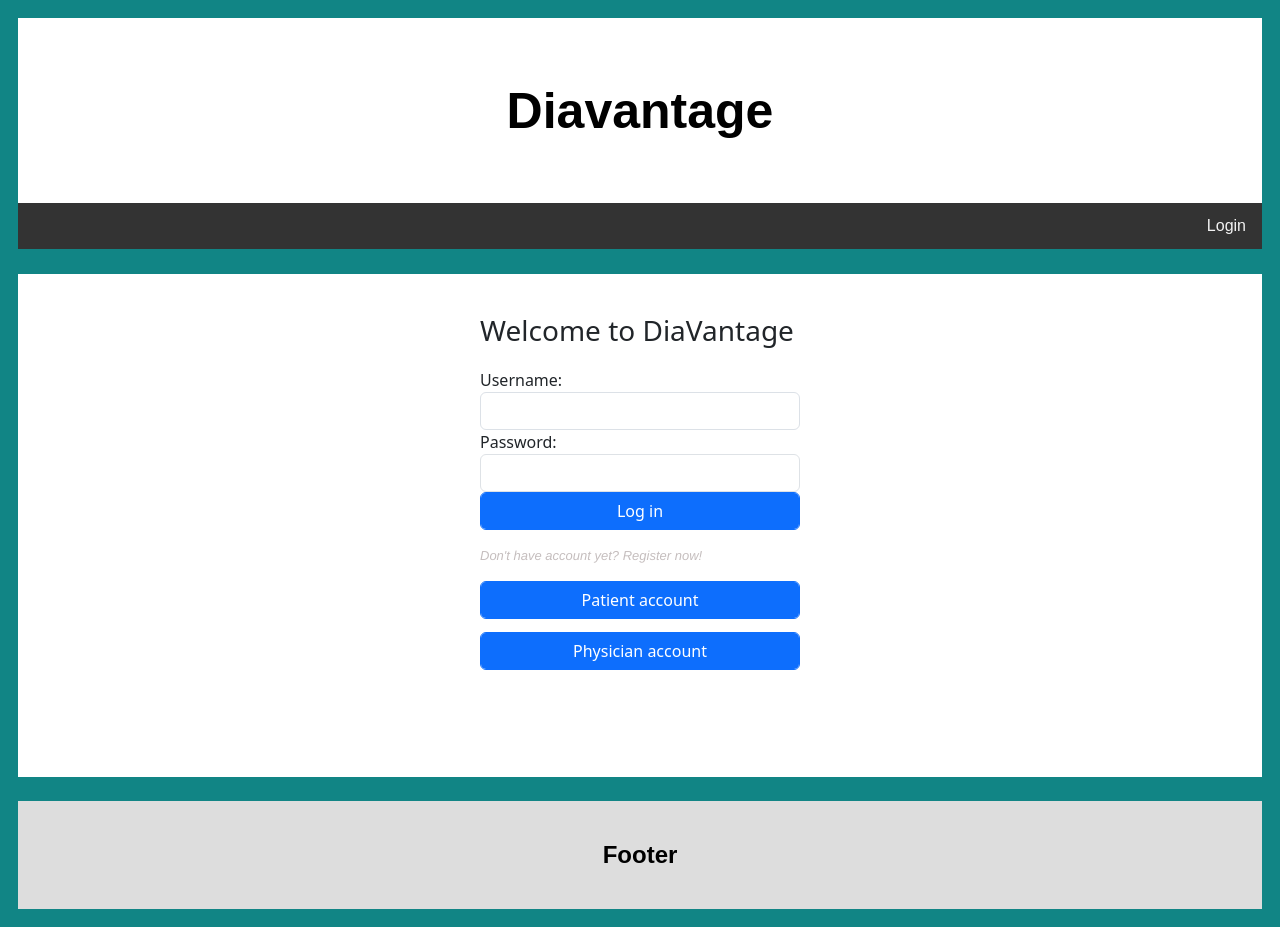
After one commit to orlowskik/diavantage, a Django app: page /login/ in a window 1280 px wide. The commit adds this page. Run offline with Django 5.2, Linux system fonts and the light colour scheme; parts of the project's set-up code (start-up, migrations or seed data) failed here and were passed over; some libraries are stand-ins or nearby versions.

Commit message:
Unified registration views. Created iframe to attach login/registration process into basic template.

```diff
--- a/diavantage/urls.py
+++ b/diavantage/urls.py
@@ -23,8 +23,8 @@
 
 
 from diaweb.views import PatientViewSet, PhysicianViewSet, AddressViewSet, GlucoseViewSet, BloodViewSet, \
-    AppointmentViewSet, ReceptionViewSet, LoginPageView, PatientRegistrationView, PhysicianRegistrationView, \
-    PatientListView, BasicPageView
+    AppointmentViewSet, ReceptionViewSet, LoginPageView, \
+    PatientListView, BasicPageView, naked_login_view, naked_registration_view
 
 router = routers.DefaultRouter()
 router.register(r'patients', PatientViewSet)
@@ -37,13 +37,13 @@
 urlpatterns = [
     path('admin/', admin.site.urls),
     path('rest-auth/', include('dj_rest_auth.urls')),
-    path('index/', include(router.urls)),
+    path('api/', include(router.urls)),
     path('api-auth/', include('rest_framework.urls', namespace='rest_framework')),
 
 
-    path('w/', BasicPageView.as_view(), name='w'),
-    path('', LoginPageView.as_view(), name='login'),
-    path('patient_registration/' , PatientRegistrationView.as_view() , name='patient-registration'),
+    path('', BasicPageView.as_view(), name='index'),
+    path('login/', LoginPageView.as_view(), name='login'),
+    path('naked_login/', naked_login_view, name='naked_login'),
+    path('naked_registration/<registration_type>/' , naked_registration_view , name='naked-registration'),
     path('patient_list/' , PatientListView.as_view() , name='patient-list'),
-    path('physician_registration/' , PhysicianRegistrationView.as_view() , name='physician-registration'),
 ] + static(settings.STATIC_URL, document_root=settings.STATIC_ROOT)
--- a/diaweb/static/diaweb/login_scripts.js
+++ b/diaweb/static/diaweb/login_scripts.js
@@ -1,9 +1,6 @@
-$(document).ready(function () {
-    document.getElementById('div_id_registration_patient').hidden = true;
-    document.getElementById('div_id_registration_physician').hidden = true;
+console.log("hello")
 
-    document.getElementById('registration_sender').addEventListener('click', function() {
-        document.getElementById('div_id_registration_patient').hidden = false;
-        document.getElementById('div_id_registration_physician').hidden = false;
-    })
-})
+function resizeIframe(obj) {
+    obj.style.height = 0;
+    obj.style.height = obj.contentWindow.document.body.scrollHeight * 1.3 + 'px';
+}
--- /dev/null
+++ b/diaweb/static/diaweb/registration_scripts.js
@@ -0,0 +1,10 @@
+$(document).ready(function () {
+
+    document.getElementById('div_id_registration_patient').hidden = true;
+    document.getElementById('div_id_registration_physician').hidden = true;
+
+    document.getElementById('registration_sender').addEventListener('click', function() {
+        document.getElementById('div_id_registration_patient').hidden = false;
+        document.getElementById('div_id_registration_physician').hidden = false;
+    })
+})
--- a/diaweb/static/diaweb/style.css
+++ b/diaweb/static/diaweb/style.css
@@ -132,3 +132,8 @@
       width: 100%;
   }
 }
+
+
+.iframe-full-height{
+    padding-top: 2%;
+}
--- a/diaweb/templates/diaweb/diavantage_base.html
+++ b/diaweb/templates/diaweb/diavantage_base.html
@@ -5,7 +5,9 @@
     <title>DiaVantage</title>
     {% load static %}
 
+    {% block head %}
     <link rel="stylesheet" href="{% static 'diaweb/style.css' %}">
+    {% endblock %}
 
 </head>
 <body>
@@ -16,24 +18,22 @@
 
     <div class="topnav">
         {% block topnav %}
-            <a href="" style="float:right">Login</a>
+            <a href="{% url 'login' %}" style="float:right">Login</a>
         {% endblock %}
     </div>
 
     <div class="row">
+      {% block content %}
       <div class="leftcolumn" style="height:100%;">
-        {% block leftcolumn %}
         <div class="card" style="height:100%;">
           <h2>TITLE HEADING</h2>
           <h5>Title description, Dec 7, 2017</h5>
           <div class="fakeimg" style="height:200px;">Image</div>
-          <p>Some text..</p>
+          <p>Some text</p>
           <p>Sunt in culpa qui officia deserunt mollit anim id est laborum consectetur adipiscing elit, sed do eiusmod tempor incididunt ut labore et dolore magna aliqua. Ut enim ad minim veniam, quis nostrud exercitation ullamco.</p>
         </div>
-        {% endblock %}
       </div>
       <div class="rightcolumn">
-        {% block rightcolumn %}
         <div class="card">
           <h2>About Me</h2>
           <div class="fakeimg" style="height:100px;">Image</div>
@@ -45,12 +45,8 @@
           <div class="fakeimg"><p>Image</p></div>
           <div class="fakeimg"><p>Image</p></div>
         </div>
-        <div class="card">
-          <h3>Follow Me</h3>
-          <p>Some text</p>
-        </div>
-        {% endblock %}
       </div>
+      {% endblock %}
     </div>
 
     <div class="footer">
--- a/diaweb/templates/diaweb/login.html
+++ b/diaweb/templates/diaweb/login.html
@@ -15,7 +15,7 @@
     <link rel="stylesheet" href="{% static 'rest_framework/css/prettify.css' %}">
     <link rel="stylesheet" href="{% static 'rest_framework/css/default.css' %}">
 
-    <script type="text/javascript" src="{% static 'diaweb/login_scripts.js' %}"></script>
+    <script type="text/javascript" src="{% static 'diaweb/registration_scripts.js' %}"></script>
 
 </head>
 <body class="container">
@@ -63,11 +63,11 @@
               </div>
 
               <div id="div_id_registration_patient" class="form-actions-no-box" >
-                <input type="button" id="btn_patient_registration" class="btn btn-primary form-control btn-creation" value="Patient account" onclick="location.href='{% url 'patient-registration'  %}'">
+                <input type="button" id="btn_patient_registration" class="btn btn-primary form-control btn-creation" value="Patient account" onclick="location.href='{% url 'naked-registration'  registration_type='patient' %}'">
               </div>
 
               <div id="div_id_registration_physician" class="form-actions-no-box" >
-                <input type="button" id="btn_physician_registration" class="btn btn-primary form-control btn-creation" style="margin-top: 4%" value="Physician account" onclick="location.href='{% url 'physician-registration'  %}'">
+                <input type="button" id="btn_physician_registration" class="btn btn-primary form-control btn-creation" style="margin-top: 4%" value="Physician account" onclick="location.href='{% url 'naked-registration' registration_type='physician'  %}'">
               </div>
             </form>
 
--- /dev/null
+++ b/diaweb/templates/diaweb/login_base.html
@@ -0,0 +1,15 @@
+{% extends 'diaweb/diavantage_base.html' %}
+
+{% block head %}
+    {% load static %}
+
+    <script src="https://ajax.googleapis.com/ajax/libs/jquery/3.7.1/jquery.min.js"></script>
+
+    <link rel="stylesheet" href="{% static 'diaweb/style.css' %}">
+    <script src="{% static 'diaweb/login_scripts.js' %}"></script>
+
+{% endblock %}
+{% block content %}
+    <iframe src="{% url 'naked_login' %}" class="iframe-full-height" id="iframe-login" onload="resizeIframe(this)"
+            onclick="resizeIframe(this)" frameborder="0" style="width: 100%" scrolling="auto"></iframe>
+{% endblock %}
--- a/diaweb/views.py
+++ b/diaweb/views.py
@@ -1,6 +1,7 @@
 from django.core.serializers import serialize
 from django.shortcuts import render
 from django.contrib.auth.models import User
+from django.views.decorators.clickjacking import xframe_options_sameorigin
 from django.views.generic import TemplateView
 from rest_framework import viewsets
 from rest_framework.decorators import action, api_view, renderer_classes
@@ -18,10 +19,9 @@
     renderer_classes = [TemplateHTMLRenderer]
     template_name = "diaweb/diavantage_base.html"
 
-
-    def get(self, request, *args, **kwargs):
+    @staticmethod
+    def get(request, *args, **kwargs):
         return Response()
-
 
 
 # Create your views here
@@ -40,38 +40,9 @@
         return Response({'serializer': self.serializer_class, 'style': {'template_pack': 'rest_framework/vertical'}})
 
 
-
-class PatientRegistrationView(APIView):
-    renderer_classes = [TemplateHTMLRenderer]
-    template_name = 'diaweb/registration.html'
-    style = {'template_pack': 'rest_framework/vertical'}
-    serializer = PatientSerializer
-    hidden_fields = ['id', 'confirmed_diabetes', 'classifier_result', 'last_appointment', 'password']
-
-    def get(self, request):
-        return Response({'serializer': self.serializer, 'style': self.style,
-                         'hidden_fields': self.hidden_fields, 'name': 'Patient',
-                         'target': 'patient-list'})
-
-
 class PhysicianViewSet(viewsets.ModelViewSet):
     queryset = Physician.objects.all()
     serializer_class = PhysicianSerializer
-
-
-class PhysicianRegistrationView(APIView):
-    renderer_classes = [TemplateHTMLRenderer]
-    template_name = 'diaweb/registration.html'
-    style = {'template_pack': 'rest_framework/vertical'}
-    serializer = PhysicianSerializer
-    hidden_fields = ['id', 'password']
-
-    def get(self, request):
-        return Response({'serializer': self.serializer, 'style': self.style,
-                         'hidden_fields': self.hidden_fields, 'name': 'Physician',
-                         'target': 'physician-list'},
-                        )
-
 
 class AddressViewSet(viewsets.ModelViewSet):
     queryset = Address.objects.all()
@@ -99,4 +70,32 @@
 
 
 class LoginPageView(TemplateView):
-    template_name = 'diaweb/login.html'
+    template_name = 'diaweb/login_base.html'
+
+@xframe_options_sameorigin
+@api_view(['GET'])
+@renderer_classes([TemplateHTMLRenderer])
+def naked_login_view(request):
+    return Response(template_name='diaweb/login.html')
+
+
+@xframe_options_sameorigin
+@api_view(['GET'])
+@renderer_classes([TemplateHTMLRenderer])
+def naked_registration_view(request, registration_type):
+    template_name = 'diaweb/naked_registration.html'
+    style = {'template_pack': 'rest_framework/vertical'}
+    serializer = PatientSerializer
+    hidden_fields = ['id', 'confirmed_diabetes', 'classifier_result', 'last_appointment']
+    name = 'Patient'
+    target = 'patient-list'
+
+    if registration_type == 'physician':
+        serializer = PhysicianSerializer
+        hidden_fields = ['id']
+        name = 'Physician'
+        target = 'physician-list'
+
+    return Response({'serializer': serializer, 'style': style,
+                         'hidden_fields': hidden_fields, 'name': name,
+                         'target': target}, template_name=template_name)
```
Also changed, not shown: diaweb/templates/diaweb/naked_registration.html (renamed from diaweb/templates/diaweb/registration.html).
